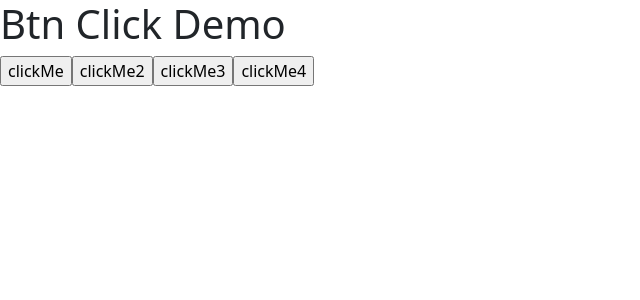
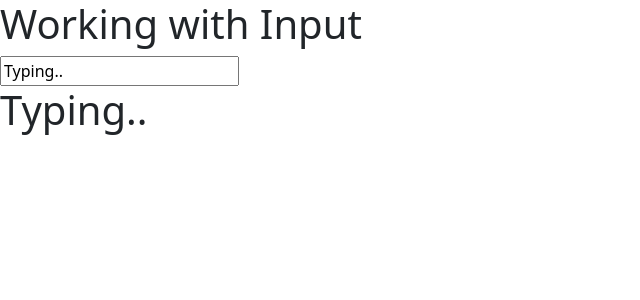
Before and after one commit to Chinmay-Karpe/my-react-app, a React (Create React App) app: page / in a window 1280 px wide. Shown: the top 300 px of the page, without its empty margins (0-640 px from the left). Built offline with nearby package versions, Linux system fonts and the light colour scheme.

Commit message:
read value from input

```diff
--- a/src/App.js
+++ b/src/App.js
@@ -1,47 +1,25 @@
+import { useState } from "react";
+
 function App() {
-  /** Default No param */
-  let clickMe = () => {
-    console.log("Hello");
-  };
+  let [message, setMessage] = useState("Typing..");
 
-  /** Default Event Param */
-  let clickMe2 = (e) => {
-    console.log(e);
-  };
-
-  /** Custom Param */
-  let clickMe3 = (p1) => {
-    console.log(p1);
-  };
-
-  /** Event + Custom Param */
-  let clickMe4 = (e, p1) => {
-    console.log(e, p1);
+  let updateMessage = (e) => {
+    //e.target == document.querySelector("input");
+    message = e.target.value;
+    setMessage(message);
   };
 
   return (
     <div>
-      <h1>Btn Click Demo</h1>
+      <h1>Working with Input</h1>
 
-      {/** Default No param */}
-      <input type="button" value="clickMe" onClick={clickMe} />
-
-      {/** Default Event Param */}
-      <input type="button" value="clickMe2" onClick={clickMe2} />
-
-      {/** Custom Param */}
       <input
-        type="button"
-        value="clickMe3"
-        onClick={() => clickMe3("primary")}
+        type="text"
+        placeholder="Enter Message"
+        value={message}
+        onChange={updateMessage}
       />
-
-      {/** Event + Custom Param */}
-      <input
-        type="button"
-        value="clickMe4"
-        onClick={(e) => clickMe4(e, "adsf afd")}
-      />
+      <h1>{message}</h1>
     </div>
   );
 }
```
